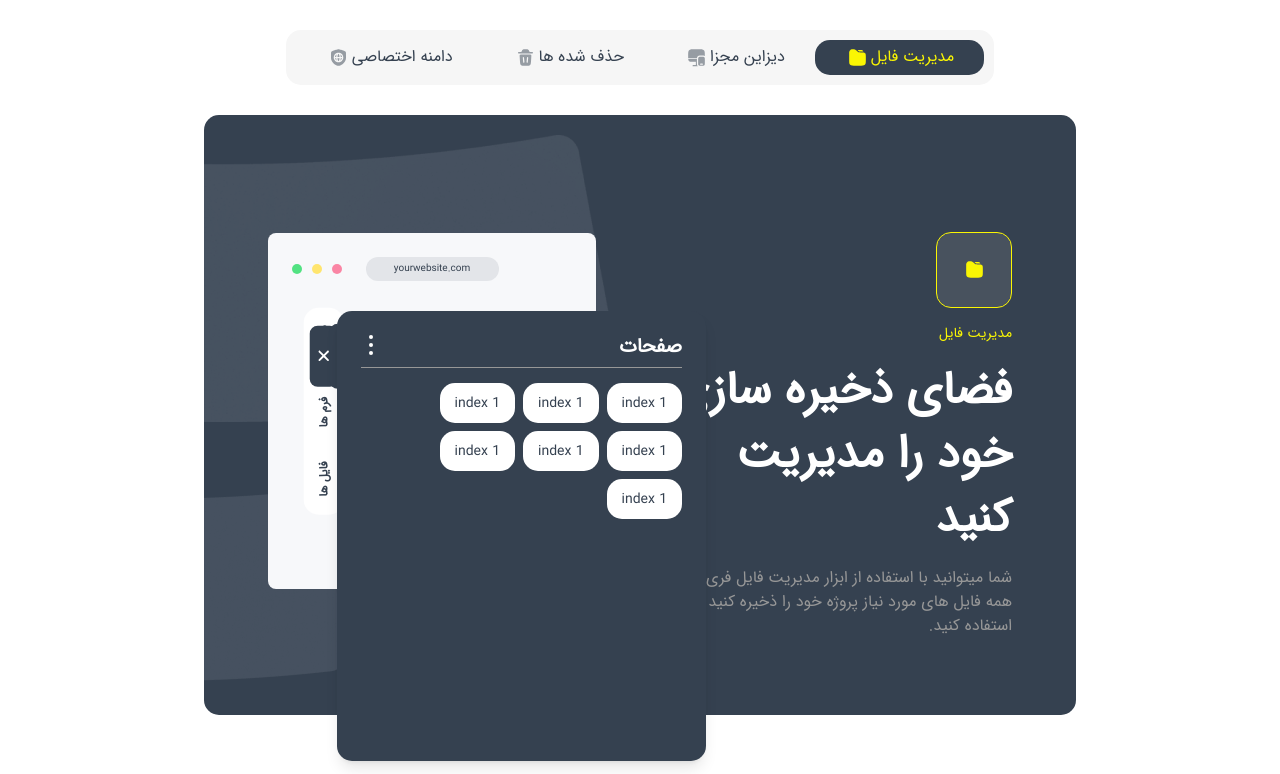
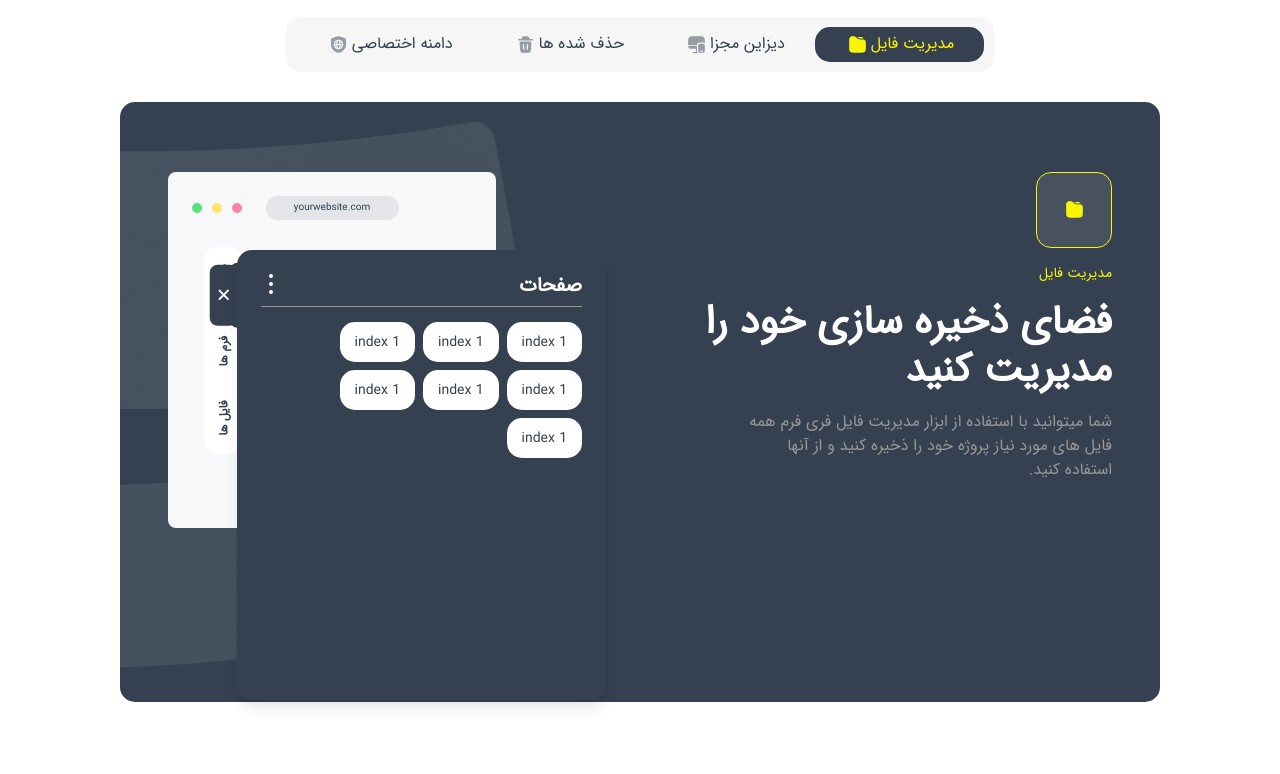
Before and after one commit to ART1377/FreeForm-Manzoome, a React (Create React App) app in the folder app/: page / in a window 1280 px wide. Shown: the part 3086-3860 px from the top of the page. Built offline with nearby package versions, Linux system fonts and the light colour scheme; what tailwindcss-rtl would draw is missing.

Commit message:
some changes in root element size and property sizes

```diff
--- a/app/src/components/Footer/Footer.js
+++ b/app/src/components/Footer/Footer.js
@@ -21,42 +21,35 @@ const Footer = () => {
       </p>
 
       {/* footer contact */}
-      <div className="flex bg-primary-100 text-primary gap-30 p-4 rounded-15 mx-6 flex-col md:flex-row">
-        <div className="flex gap-30 flex-wrap flex-col sm:flex-row">
+      <div className="flex flex-wrap w-full bg-primary-100 text-primary gap-15 p-4 rounded-15 mx-2">
         {/* contact item */}
-          <div className="flex items-center gap-2.5 max-w-[336px]">
+        <div className="flex items-center gap-1 max-w-fit">
           <CallChatRounded />
-            <p className="font-bold text-[18px] min-w-[130px]">
-              مشاوره تلفنی :
-            </p>
+          <p className="font-bold text-[18px] min-w-[110px]">مشاوره تلفنی :</p>
           <small className="text-primary text-[12px]">021-55569833</small>
         </div>
         {/* contact item */}
-          <div className="flex items-center gap-2.5 max-w-[336px]">
+        <div className="flex items-center gap-1 max-w-fit">
           <PhoneCallingRounded />
-            <p className="font-bold text-[18px] min-w-[130px]">شماره تماس : </p>
+          <p className="font-bold text-[18px] min-w-[110px]">شماره تماس : </p>
           <small className="text-primary text-[12px]">021-55569833</small>
         </div>
-        </div>
-        <div className="flex gap-30 flex-wrap flex-col sm:flex-row">
+
         {/* contact item */}
-          <div className="flex items-center gap-2.5 max-w-[336px]">
+        <div className="flex items-center gap-1 max-w-fit">
           <Letter />
           <p className="font-bold text-[18px] min-w-[130px]">
             پست الکترونیکی :
           </p>
-            <small className="text-primary text-[12px]">
-              freeform@gmail.com
-            </small>
+          <small className="text-primary text-[12px]">freeform@gmail.com</small>
         </div>
         {/* contact item */}
-          <div className="flex items-center gap-2.5 max-w-[336px]">
+        <div className="flex items-center gap-1 max-w-fit">
           <MapPoint />
-            <p className="font-bold text-[18px] min-w-[65px]">آدرس :</p>
+          <p className="font-bold text-[18px] min-w-[55px]">آدرس :</p>
           <small className="text-primary text-[12px]">
             خ بهشتی، ما بین یوسفی و صابونچی، پلاک 197، طبقه 7، واحد 25
           </small>
-          </div>
         </div>
       </div>
       {/* manzoomeh logo */}
--- a/app/src/components/HomepageSections/Properties/Properties.js
+++ b/app/src/components/HomepageSections/Properties/Properties.js
@@ -107,7 +107,7 @@ const Properties = () => {
 
         {/* content container */}
         <div
-          className={`bg-primary flex flex-col lg:flex-row gap-20 lg:gap-6 lg:justify-between lg:items-center rounded-15 px-16 py-30 mt-30 min-h-[600px] h-auto relative`}
+          className={`bg-primary flex flex-col lg:flex-row gap-20 lg:gap-6 lg:justify-between lg:items-start rounded-15 px-12 py-30 mt-30 min-h-[600px] h-auto relative`}
         >
           {/* images */}
           <div className="absolute left-0 top-5">
@@ -134,15 +134,15 @@ const Properties = () => {
                 {activeTab === 3 && <ShieldNetwork />}
               </div>
               <small className="text-secondary">{tabs[activeTab]}</small>
-              <h2 className="text-white">فضای ذخیره سازی خود را مدیریت کنید</h2>
-              <p className="text-neutral">
+              <h3 className="text-white pe-12">فضای ذخیره سازی خود را مدیریت کنید</h3>
+              <p className="text-neutral pe-12 max-w-[90%]">
                 شما میتوانید با استفاده از ابزار مدیریت فایل فری فرم همه فایل
                 های مورد نیاز پروژه خود را ذخیره کنید و از آنها استفاده کنید.
               </p>
             </div>
 
             {/* left side */}
-            <div className="w-full lg:w-6/12 mb-40 lg:mb-2">
+            <div className="w-full lg:w-6/12 mb-40 lg:mb-2 mt-10">
               <div className="flex flex-col gap-6 bg-[#F7F8FA] rounded-lg p-6 h-[356px] w-[328px] ms-auto relative">
                 {/* safari nav */}
                 <div className="flex items-center gap-6 justify-end">
@@ -401,7 +401,7 @@ const Properties = () => {
                     </div>
 
                     <div className="flex flex-col items-end mt-30 gap-2">
-                      <div className="rounded-15 bg-white shadow-md flex justify-between items-center p-4 min-w-[440px]">
+                      <div className="rounded-15 bg-white shadow-md flex justify-between items-center p-4 min-w-[400px]">
                         <small className="text-primary font-bold">
                           صفحه نخست
                         </small>
@@ -411,7 +411,7 @@ const Properties = () => {
                           <Refresh />
                         </div>
                       </div>
-                      <div className="rounded-15 bg-white shadow-md flex justify-between items-center p-4 min-w-[440px]">
+                      <div className="rounded-15 bg-white shadow-md flex justify-between items-center p-4 min-w-[400px]">
                         <small className="text-primary font-bold">
                           صفحه نخست
                         </small>
@@ -421,7 +421,7 @@ const Properties = () => {
                           <Refresh />
                         </div>
                       </div>
-                      <div className="rounded-15 bg-white shadow-md flex justify-between items-center p-4 min-w-[440px]">
+                      <div className="rounded-15 bg-white shadow-md flex justify-between items-center p-4 min-w-[400px]">
                         <small className="text-primary font-bold">
                           صفحه نخست
                         </small>
@@ -431,7 +431,7 @@ const Properties = () => {
                           <Refresh />
                         </div>
                       </div>
-                      <div className="rounded-15 bg-white shadow-md flex justify-between items-center p-4 min-w-[440px]">
+                      <div className="rounded-15 bg-white shadow-md flex justify-between items-center p-4 min-w-[400px]">
                         <small className="text-primary font-bold">
                           صفحه نخست
                         </small>
--- a/app/src/components/Navbar/Navbar.js
+++ b/app/src/components/Navbar/Navbar.js
@@ -17,7 +17,7 @@ const Navbar = () => {
         <NavbarItem href="#">تماس با ما</NavbarItem>
       </div>
       <div className="flex-none">
-        <button className="bg-primary-100 hover:bg-primary hover:text-white text-primary py-2 px-5 rounded-15">
+        <button className="bg-primary-100 hover:bg-primary hover:text-white transition-colors duration-300 text-primary py-2 px-5 rounded-15">
           حساب کاربری
         </button>
       </div>
--- a/app/src/index.css
+++ b/app/src/index.css
@@ -45,7 +45,7 @@
 }
 /* For screens smaller than lg */
 @media (max-width: 1023px) {
-  #root {
+  body {
     padding-left: 1rem;
     padding-right: 1rem;
   }
@@ -53,7 +53,7 @@
 
 /* For screens lg and above */
 @media (min-width: 1024px) {
-  #root {
+  body {
     padding-left: 80px !important;
     padding-right: 80px !important;
   }
@@ -61,7 +61,7 @@
 
 /* For screens xl and above */
 @media (min-width: 1280px) {
-  #root {
+  body {
     padding-left: 120px !important;
     padding-right: 120px !important;
   }
```
Lines whose indentation alone changed are shown as unchanged.
